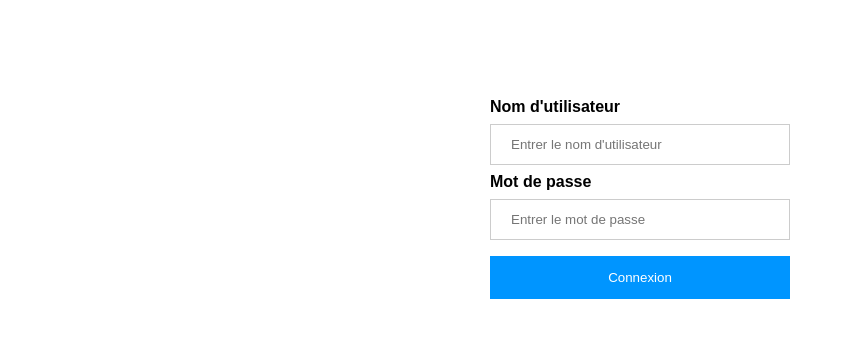
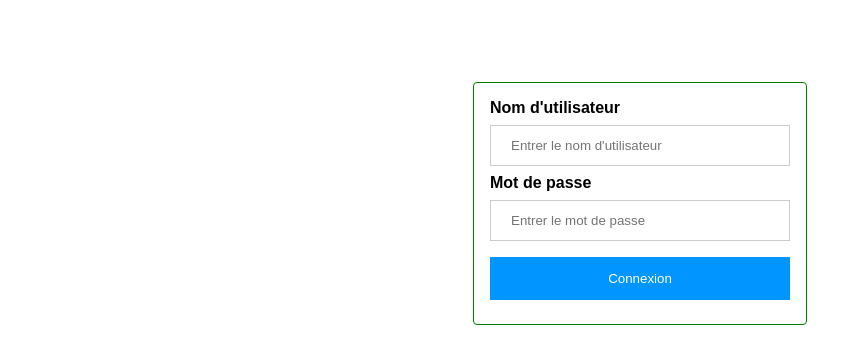
Before and after one commit to DuTimDu/PST, a plain HTML site: page index.html in a window 1280 px wide. Shown: the part 220-584 px from the top of the page, without its empty margins (0-862 px from the left). Drawn offline with Linux system fonts and the light colour scheme.

Commit message:
Update index.html

```diff
--- a/index.html
+++ b/index.html
@@ -13,7 +13,7 @@
             background-color: white;
             margin: 0 auto;
             margin-top: 100px;
-            border: 1px green;
+            border: 1px solid green;
             border-radius: 4px;
         }
         input[type=text], input[type=password] {
```
